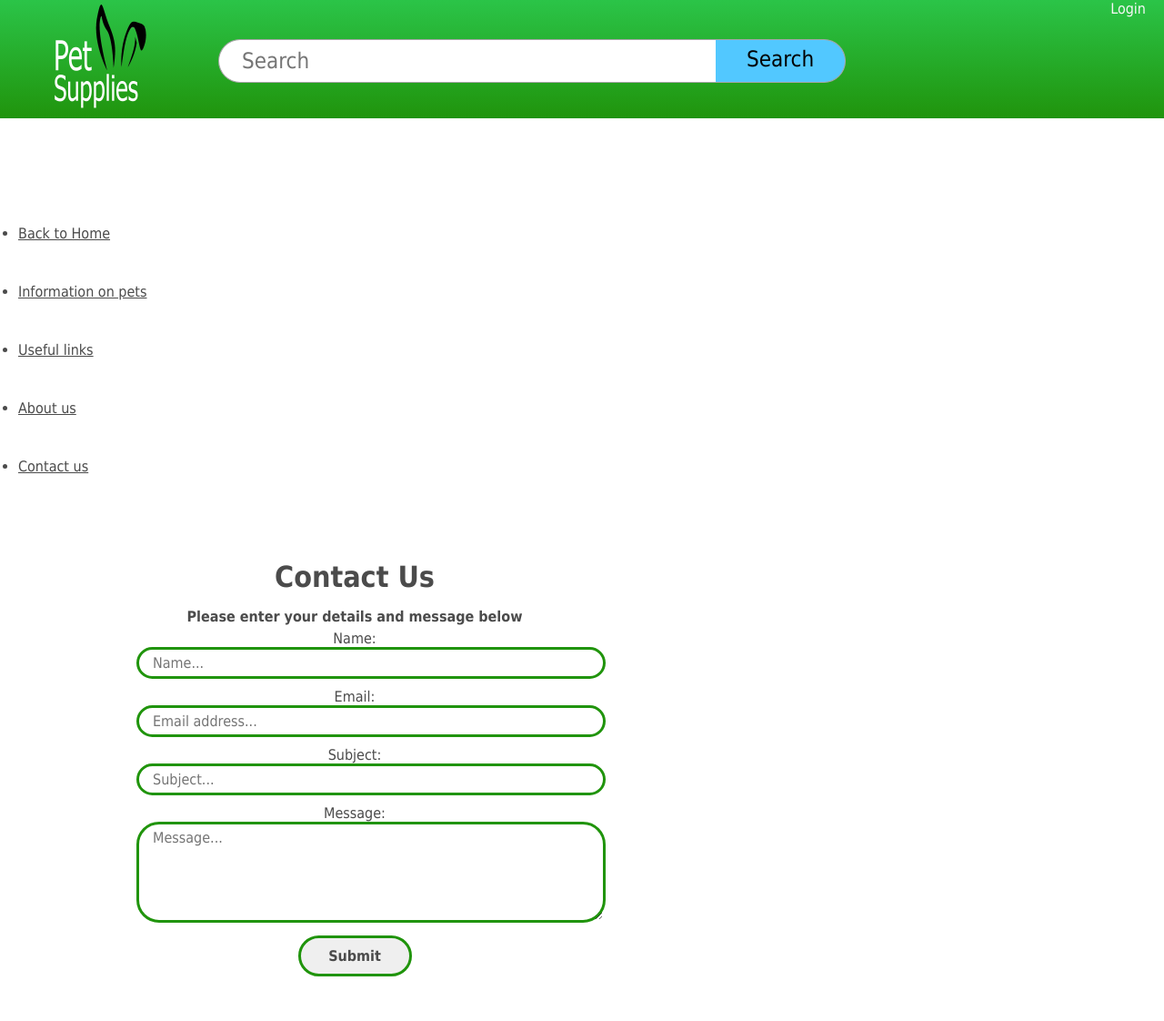
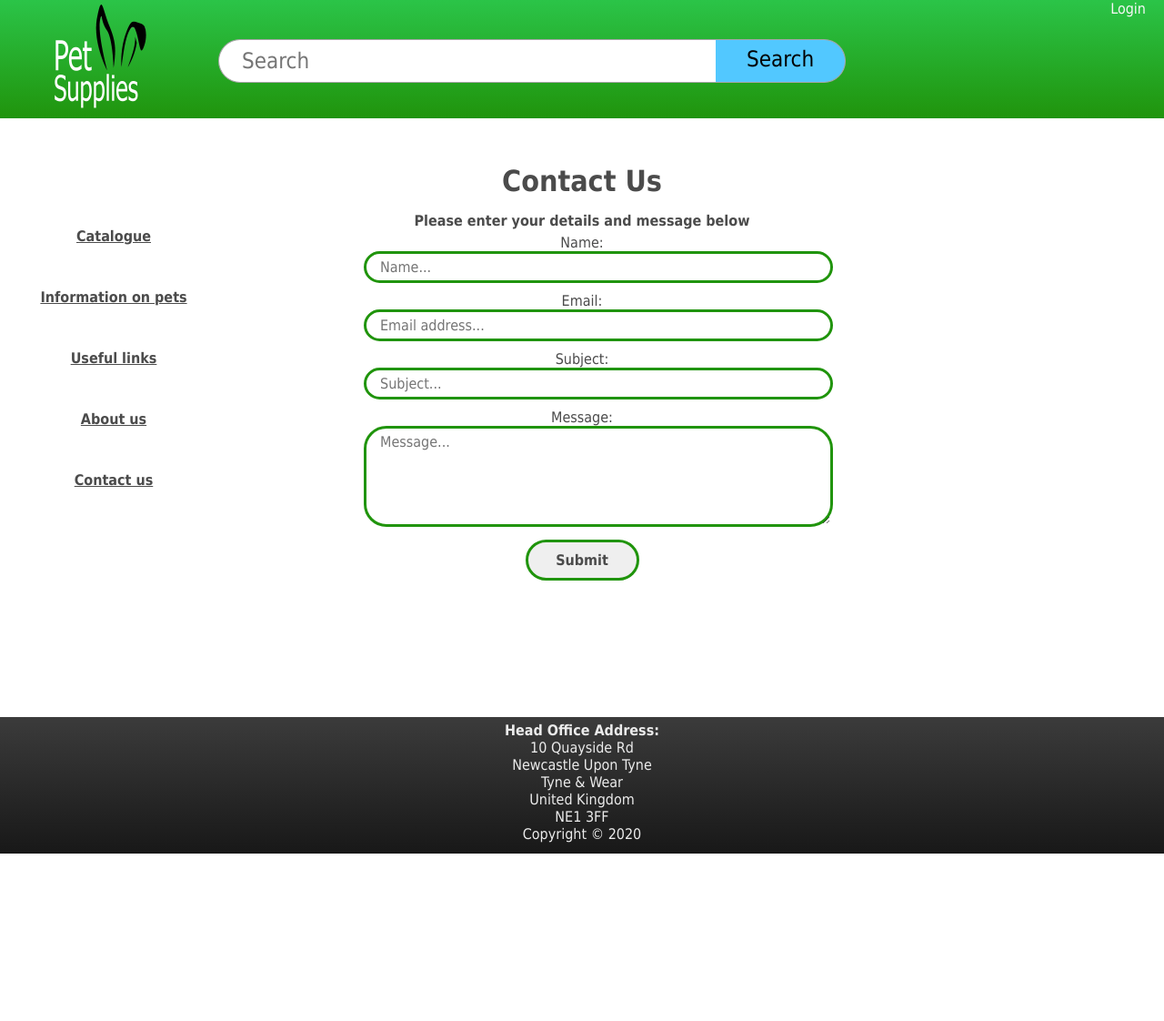
Before and after one commit to jakebaz/Dynamic-wesite-for-petshop, a PHP site: page /php/contact.php in a window 1280 px wide. Shown: the top 1122 px of the page at 91% size. After the commit the page ends 938 px from the top, so only its background shows below. Run offline with PHP 8.4, Linux system fonts and the light colour scheme.

Commit message:
fixed contact form page

```diff
--- a/php/contact.php
+++ b/php/contact.php
@@ -32,14 +32,16 @@
 					?>
 				</div>
 			</div>
+			<div class="left-pane">
 				<div class="navigation">
 					<ul>
-					<li><a href="home.php">Back to Home</a></li>
+						<li><a href="catalogue.php">Catalogue</a></li>
 						<li><a href="#">Information on pets</a></li>
 						<li><a href="#">Useful links</a></li>
 						<li><a href="about.php">About us</a></li>
 						<li><a href="contact.php">Contact us</a></li>
 					</ul>
+				</div>
 			</div>
 			<div class="main">
                 <form action="" class="web-form" method="post">
```
Lines whose indentation alone changed are shown as unchanged.
